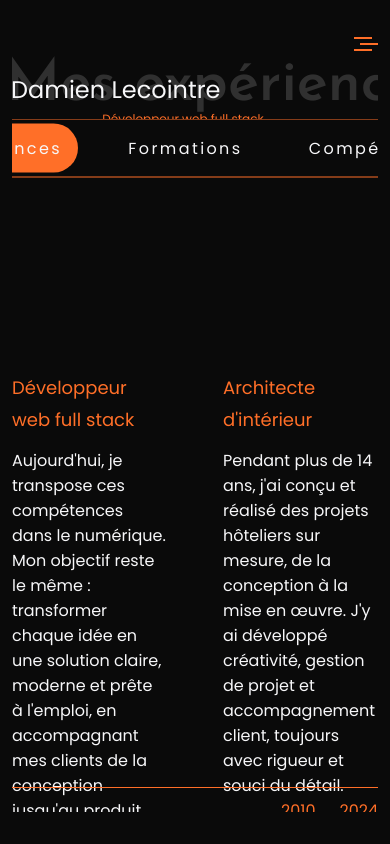
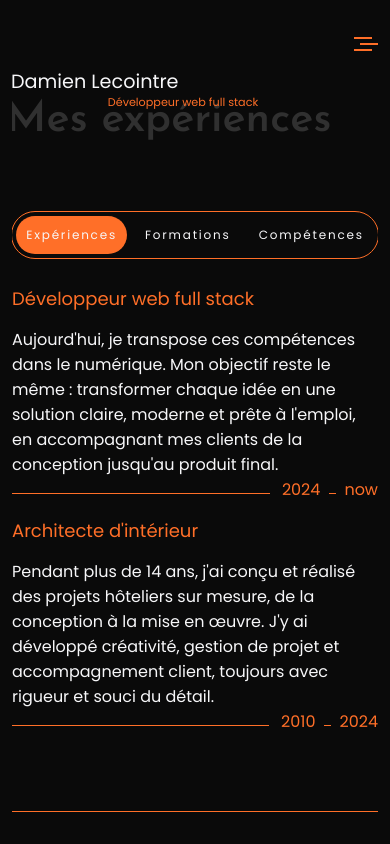
Before and after one commit to DamienLecointre/Portfolio-Frontend, a Next.js app: page /mes-experiences in a window 390 px wide. Built offline with nearby package versions, Linux system fonts and the light colour scheme.

Commit message:
change mon histoire by ma démarche + add pointer-events none on gradient style

```diff
--- a/src/app/mon-histoire/page.tsx
+++ b/src/app/ma-demarche/page.tsx
@@ -28,7 +28,7 @@ function HistoirePage() {
         </>
       )}
       <div className={styles.contentContainer}>
-        <PageTitle dynamicTitle="Mon histoire" />
+        <PageTitle dynamicTitle="Ma démarche" />
         <LineDivider lineDivider="lineTopDivider" />
         <div className={styles.txtContainer}>
           {isShortScreen && <Gradient />}
--- a/src/data/ui/buttons/DataScreensDisplayBtn.tsx
+++ b/src/data/ui/buttons/DataScreensDisplayBtn.tsx
@@ -1,5 +1,5 @@
 const navData = [
-  { linkTitle: "Mon histoire", link: "/mon-histoire" },
+  { linkTitle: "Ma démarche", link: "/ma-demarche" },
   { linkTitle: "Mes expériences", link: "/mes-experiences" },
   { linkTitle: "Mes réalisations", link: "/mes-realisations" },
 ];
--- a/src/styles/bases/_textSetup.scss
+++ b/src/styles/bases/_textSetup.scss
@@ -36,6 +36,7 @@ $lineHeight32: 32px;
 $lineHeight42: 42px;
 $lineHeight64: 64px;
 $lineHeight110: 110px;
+$lineHeight130: 130px;
 
 //LETTER SPACING
 $letterSpacingSmall: 0.15em;
--- a/src/styles/components/sections/experiences/ExperiencesDisplay.module.scss
+++ b/src/styles/components/sections/experiences/ExperiencesDisplay.module.scss
@@ -4,3 +4,10 @@
   align-items: center;
   column-gap: $space56;
 }
+
+@media (max-width: 950px) {
+  .experiencesContainer {
+    flex-direction: column;
+    row-gap: 32px;
+  }
+}
--- a/src/styles/components/ui/buttons/ActionBtn.module.scss
+++ b/src/styles/components/ui/buttons/ActionBtn.module.scss
@@ -17,3 +17,20 @@
   background: $accent;
   transition: $mediumTransition;
 }
+
+// ---------------------------------------------------------
+// MEDIA QUERRIES
+// ---------------------------------------------------------
+
+@media (max-width: 950px)  {
+  .button {
+    font-size: 0.7rem;
+    padding: 10px;
+  }
+}
+
+@media (max-width: 768px) {
+  .button {
+    font-size: 0.75rem;
+  }
+}
--- a/src/styles/components/ui/cards/ExperiencesCard.module.scss
+++ b/src/styles/components/ui/cards/ExperiencesCard.module.scss
@@ -68,3 +68,20 @@
   width: 30%;
   background: $accent;
 }
+
+// ---------------------------------------------------------
+// MEDIA QUERRIES
+// ---------------------------------------------------------
+
+@media (max-width: 1300px) {
+
+  .experiencesCardContainer {
+    max-height: 100%;
+  }
+}
+
+@media (max-width: 950px) {
+  .experiencesCardContainer {
+    max-height: 200px;
+  }
+}
--- a/src/styles/components/ui/elements/LineDivider.module.scss
+++ b/src/styles/components/ui/elements/LineDivider.module.scss
@@ -35,13 +35,15 @@
 // MEDIA QUERRIES
 // ---------------------------------------------------------
 
-@media (max-width: 1050px) {
+// @media (max-width: 1050px) {
 
-  .lineTopContainer {
-    padding: 40px 0 24px;
-  }
+//   .lineTopContainer {
+//     padding: 40px 0;
+//     // padding: 40px 0 24px;
+//   }
 
-  .lineContainer {
-    padding: $space24 0;
-  }
-}
+//   .lineContainer {
+//     padding-top: 40px;
+//     // padding-top: $space24 ;
+//   }
+// }
--- a/src/styles/components/ui/molecules/ActionBtnContainer.module.scss
+++ b/src/styles/components/ui/molecules/ActionBtnContainer.module.scss
@@ -31,3 +31,14 @@
   border-radius: 150px;
   padding: $space4;
 }
+
+// ---------------------------------------------------------
+// MEDIA QUERRIES
+// ---------------------------------------------------------
+
+@media (max-width: 950px) {
+  .btnWrapper {
+    min-width: fit-content;
+    column-gap: 8px;
+  }
+}
--- a/src/styles/components/ui/molecules/Gradient.module.scss
+++ b/src/styles/components/ui/molecules/Gradient.module.scss
@@ -6,4 +6,5 @@
   bottom: -2%;
   left: 0;
   z-index: 10;
+  pointer-events: none;
 }
--- a/src/styles/components/ui/molecules/PageTitle.module.scss
+++ b/src/styles/components/ui/molecules/PageTitle.module.scss
@@ -75,20 +75,24 @@
 // MEDIA QUERRIES
 // ---------------------------------------------------------
 
-@media (max-width: 1300px) {
+@media (max-width: 1550px) {
 
   .homeSubTitleWrapper {
     transform: translate(-6px, 39px);
   }
 
   .subTitleWrapper {
-    transform: translate(-9px, 33px);
+    transform: translate(-9px, 55px);
   }
 
   .homeSubTitle,
   .subTitle {
     font-size: 2.5rem;
     transform: translate(6px, 0);
+  }
+
+  .subTitle {
+    line-height: $lineHeight42;
   }
 
   .homeFunctionTitle,
@@ -105,10 +109,11 @@
   .pageTitle {
     font-size: 6.5rem;
     transform: translateX(-11px);
+    line-height: $lineHeight130;
   }
 }
 
-@media (max-width: 1050px) {
+@media (max-width: 1190px) {
 
   .homeSubTitleWrapper {
     transform: translate(-11px, 25px);
@@ -142,10 +147,19 @@
   }
 }
 
-@media (max-width: 820px) {
+@media (max-width: 950px) {
 
   .subTitleWrapper {
-    transform: translate(-12px, 19px);
+    transform: translate(-12px, 18px);
+  }
+
+  .subTitle {
+    font-size: 1.2rem;
+    line-height: 24px;
+  }
+
+  .functionTitle {
+    font-size: .6rem;
   }
 
   .homePageTitle {
@@ -154,7 +168,7 @@
   }
 
   .pageTitle {
-    font-size: 4rem;
+    font-size: 3rem;
   }
 }
 
@@ -170,6 +184,7 @@
   }
 
   .functionTitle {
+    font-size: 0.7rem;
     text-align: center;
     transform: translate(0,0);
   }
@@ -182,3 +197,10 @@
     font-size: $fontSize58;
   }
 }
+
+@media (max-width: 460px) {
+
+  .pageTitle {
+    font-size: 2.7rem;
+  }
+}
```
